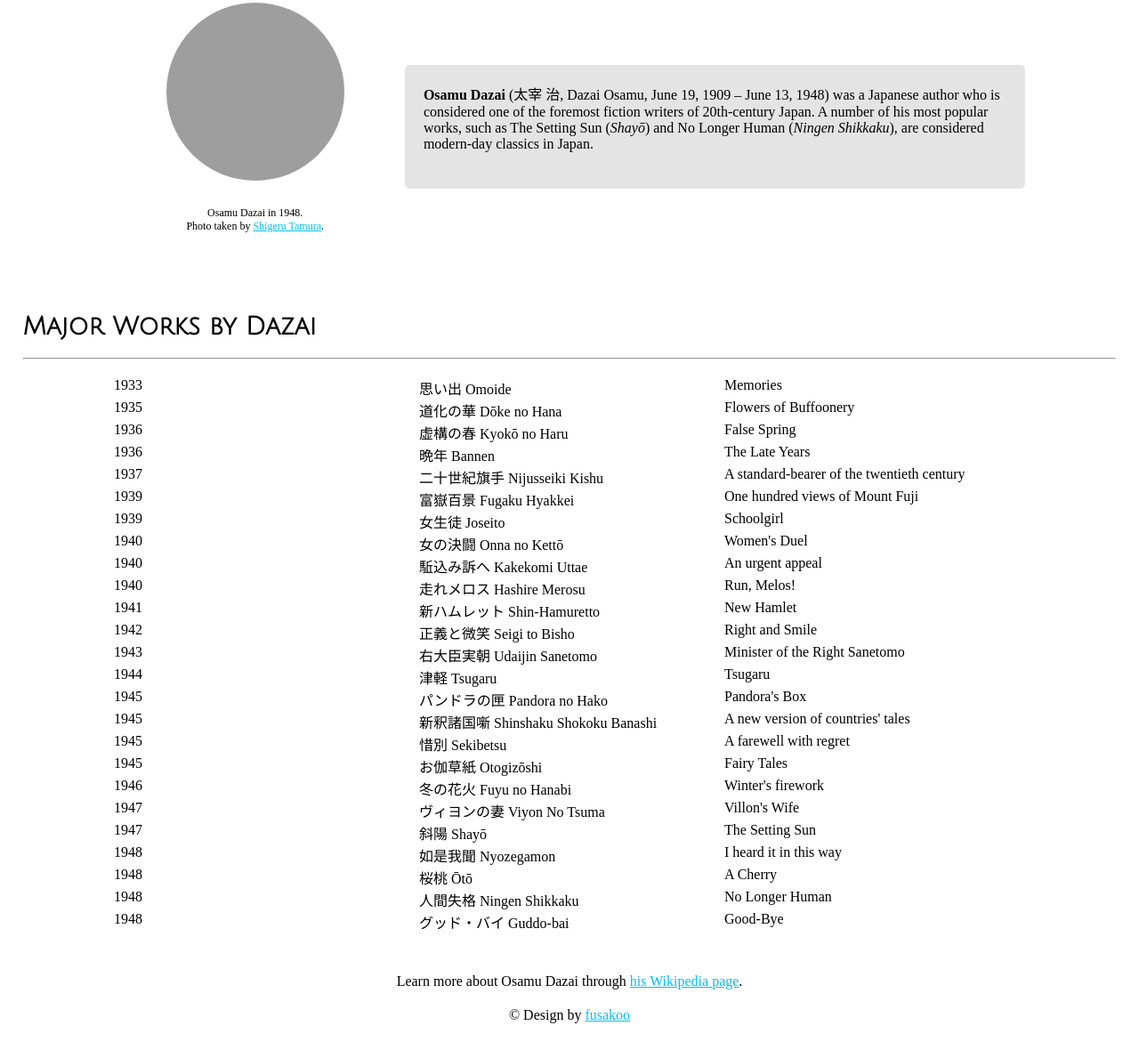
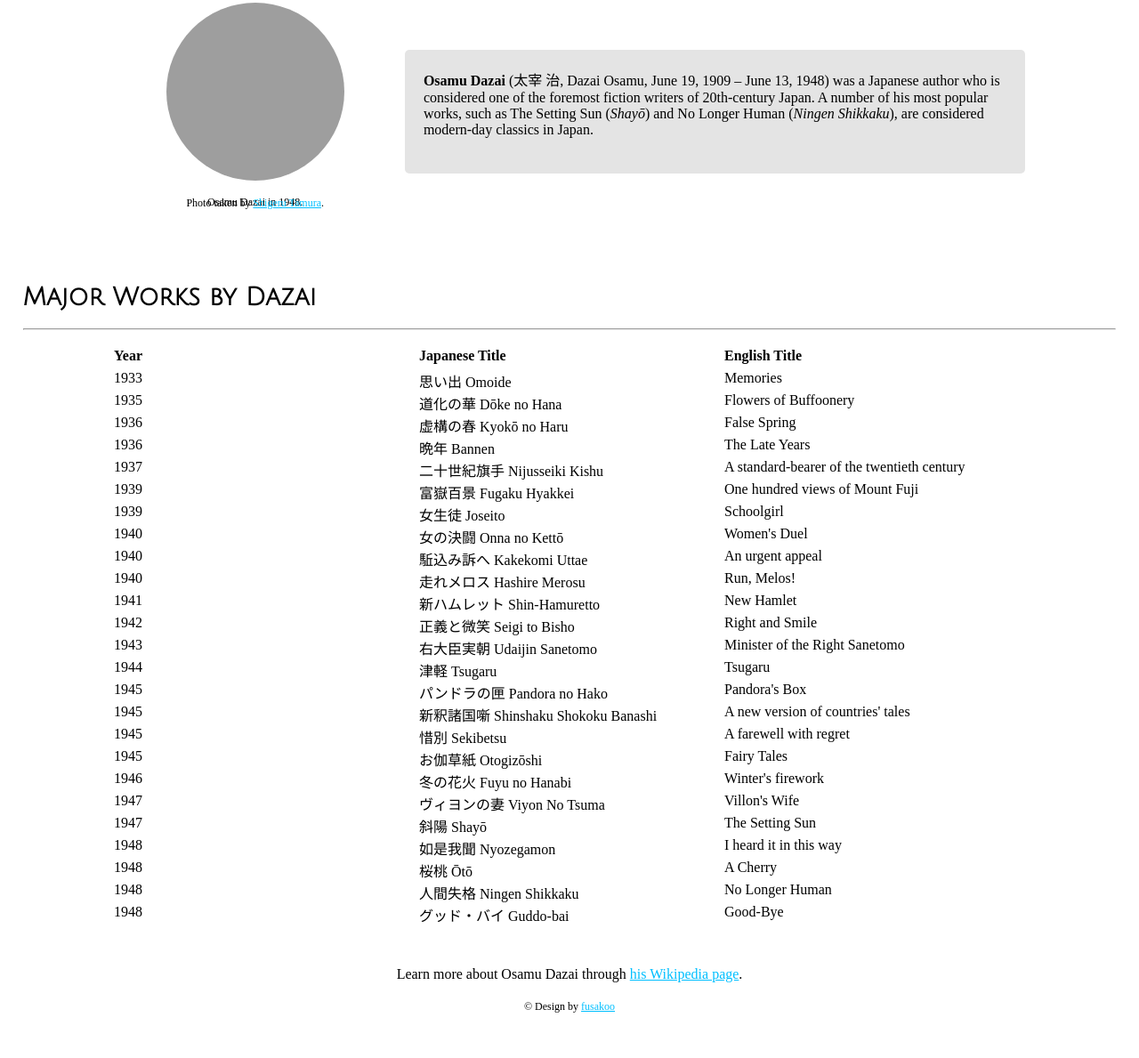
Before and after one commit to fusakoo/tribute-page, a plain HTML site: page index.html in a window 1280 px wide. Shown: the part 545-1734 px from the top of the page at 89% size. Drawn offline with nearby package versions, Linux system fonts and the light colour scheme; grey boxes are pictures that could not be loaded.

Commit message:
Update README.md and few other html/css fixes

```diff
--- a/index.html
+++ b/index.html
@@ -34,6 +34,7 @@
                 <hr>
             </div>
             <div class="grid">
+                <div class="reference">Year</div><div class="reference">Japanese Title</div><div class="reference">English Title</div>
                 <div class="year">1933</div><div class="jp-title">思い出 Omoide</div><div class="en-title">Memories</div>
                 <div class="year">1935</div><div class="jp-title">道化の華 Dōke no Hana</div><div class="en-title">Flowers of Buffoonery</div>
                 <div class="year">1936</div><div class="jp-title">虚構の春 Kyokō no Haru</div><div class="en-title">False Spring</div>
--- a/styles/main.css
+++ b/styles/main.css
@@ -16,6 +16,11 @@ a:hover {
 .container {
     margin-top: 50px;
 }
+
+.text-center {
+    text-align: center;
+}
+
 
 /* Header with background image */
 header {
@@ -86,7 +91,7 @@ header h2 {
 
 #img-caption {
     font-size: 12px;
-    margin-top: 5px;
+    line-height: 10%;
 }
 
 .block {
@@ -100,11 +105,15 @@ header h2 {
     display: grid;
     grid-gap: 5px;
     grid-template-columns: repeat(3, 1fr);
-    grid-template-rows: repeat(25, 20px);
+    grid-template-rows: repeat(26, 20px);
     margin-left: 10%;
     margin-right: 10%;
 }
 
-.text-center {
-    text-align: center;
+.reference {
+    font-weight: bold;
 }
+
+footer {
+    font-size: 12px;
+}
```
Also changed, not shown: 1 other file.
